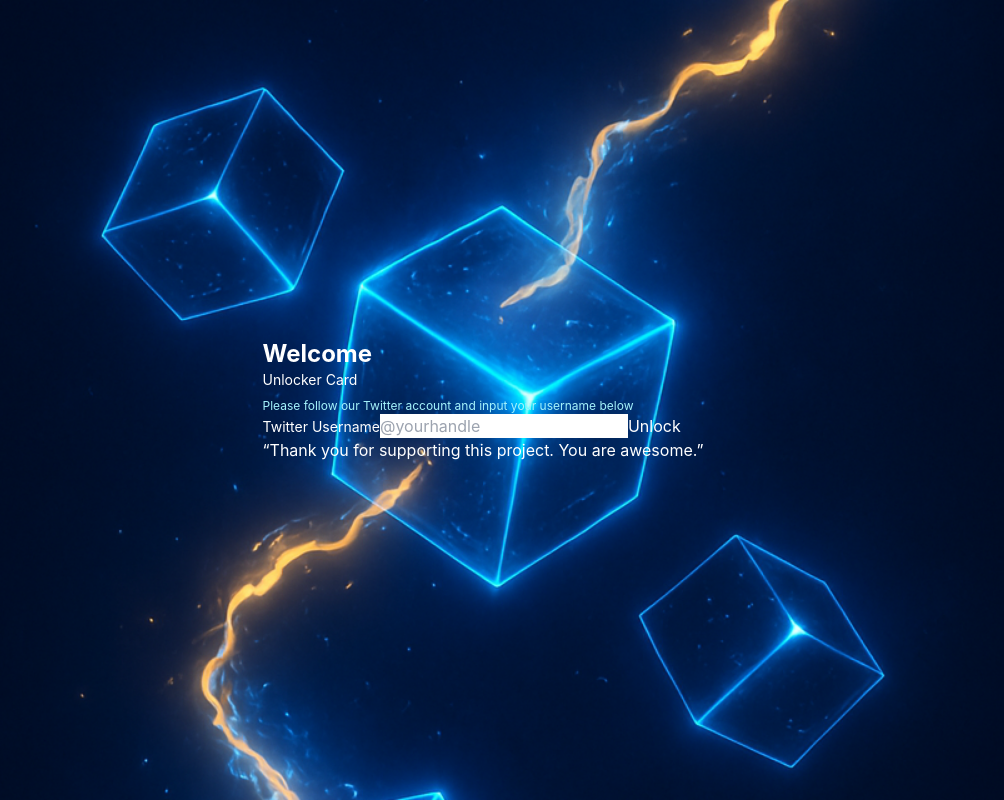
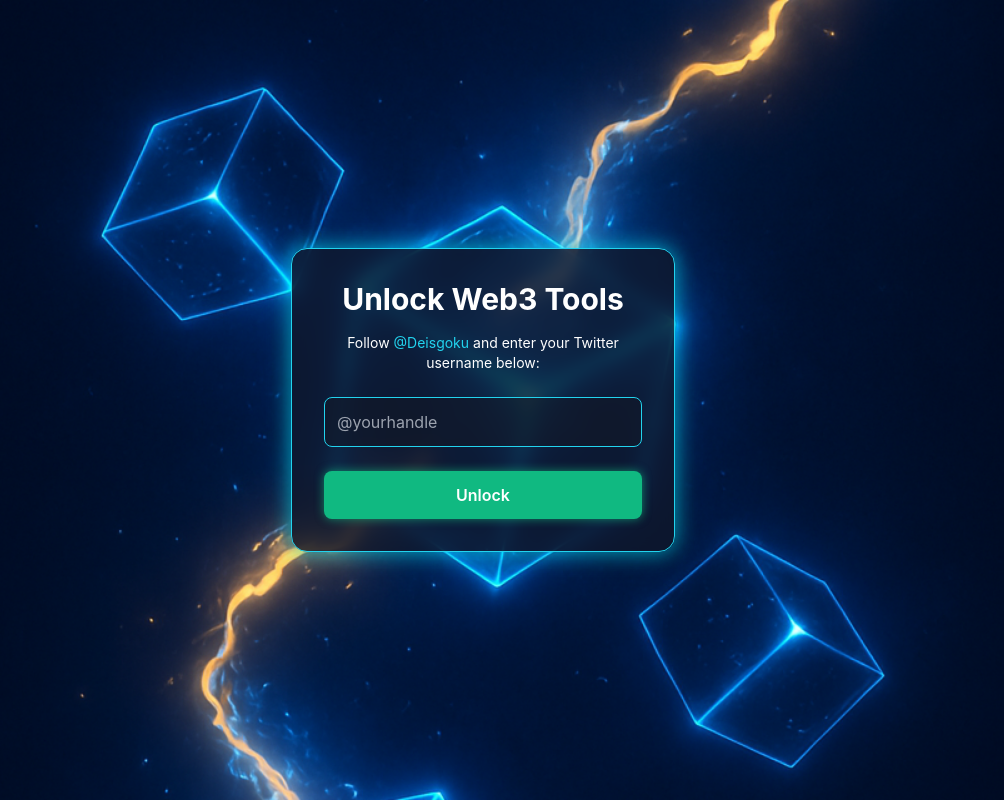
Before and after one commit to deisgoku/crypto-price-readme, a Next.js app: page /unlock in a window 1280 px wide. Shown: the whole page, without its empty margins (157-1161 px from the left). Built offline with nearby package versions, Linux system fonts and the light colour scheme.

Commit message:
Update UI

```diff
--- a/pages/unlock.jsx
+++ b/pages/unlock.jsx
@@ -25,14 +25,9 @@ export default function UnlockPage() {
       const { status } = await checkRes.json();
 
       if (status === "already_verified") {
-        toast.success(`Welcome back, @${username}! You already unlocked it.`);
+        toast.success(`You're verified! Welcome back, @${username}.`);
       } else if (status === "newly_verified") {
-        await fetch(`/api/add-follower`, {
-          method: "POST",
-          headers: { "Content-Type": "application/json" },
-          body: JSON.stringify({ username }),
-        });
-        toast.success(`Welcome, @${username}! Unlock successful.`);
+        toast.success(`You're verified! Welcome aboard, @${username}.`);
       } else {
         toast.error("Verification failed. Please make sure you've followed us.");
       }
@@ -44,37 +39,42 @@ export default function UnlockPage() {
   };
 
   return (
-    <div className="unlock-wrapper">
-  {/* Header */}
-  <div className="header-section">
-    <h1 className="text-2xl font-bold">Welcome</h1>
-    <p className="text-sm">Unlocker Card</p>
-    <p className="text-xs text-cyan-200 mt-2">
-      Please follow our Twitter account and input your username below
+    <div className="unlock-page">
+      <div className="unlock-card">
+        <h1 className="text-3xl font-bold mb-4">Unlock Web3 Tools</h1>
+        <p className="mb-6 text-sm">
+          Follow{" "}
+          <a
+            href="https://twitter.com/Deisgoku"
+            target="_blank"
+            rel="noopener noreferrer"
+            className="text-cyan-400 hover:underline"
+          >
+            @Deisgoku
+          </a>{" "}
+          and enter your Twitter username below:
         </p>
-  </div>
 
-  {/* Card untuk form input + button */}
-  <div className="card">
-    <div className="form-container">
-      <label htmlFor="username" className="text-sm text-left">Twitter Username</label>
         <input
           type="text"
-        id="username"
           placeholder="@yourhandle"
           value={username}
           onChange={(e) => setUsername(e.target.value)}
+          className="unlock-input mb-4"
         />
-      <button onClick={handleUnlock} disabled={loading}>
-        {loading ? "Unlocking..." : "Unlock"}
+
+        <button
+          onClick={handleUnlock}
+          disabled={loading}
+          className="unlock-button"
+        >
+          {loading ? (
+            <Loader2 className="animate-spin h-5 w-5 mx-auto" />
+          ) : (
+            "Unlock"
+          )}
         </button>
       </div>
     </div>
-
-  {/* Footer */}
-  <footer>
-    “Thank you for supporting this project. You are awesome.”
-  </footer>
-</div>
   );
 }
```
Lines whose indentation alone changed are shown as unchanged.
